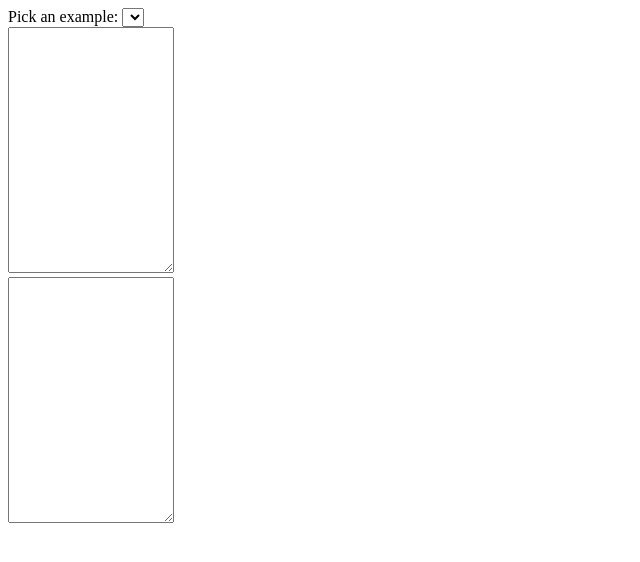
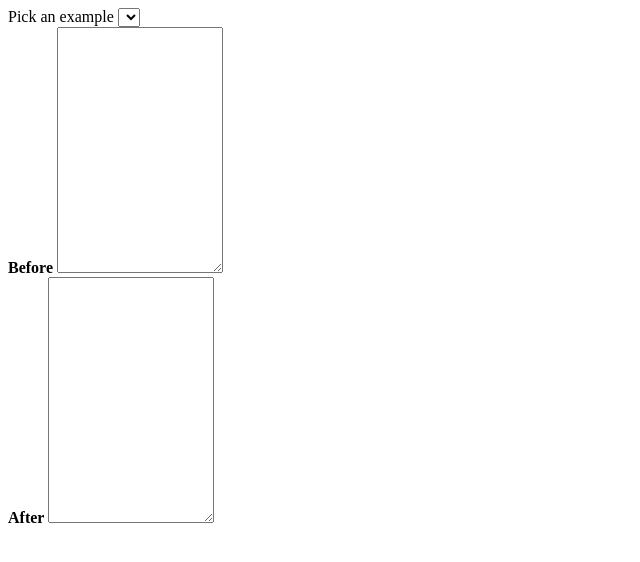
Before and after one commit to Stuk/promise-me, a website: page ui/demo.reel/demo.html in a window 1280 px wide. Shown: the whole page, without its empty margins (0-640 px from the left). Drawn offline with Linux system fonts and the light colour scheme.

Commit message:
Update demo component

```diff
--- a/ui/demo.reel/demo.html
+++ b/ui/demo.reel/demo.html
@@ -52,14 +52,20 @@
     <div data-montage-id="demo" class="Demo">
         <div class="row">
             <label class="span12">
-                Pick an example:
+                Pick an example
                 <select data-montage-id="exampleSelect"></select>
             </label>
         </div>
 
         <div class="row input">
-            <div class="span6"><textarea data-montage-id="before" class="span6" wrap="off"></textarea></div>
-            <div class="span6"><textarea data-montage-id="after" class="span6" wrap="off"></textarea></div>
+            <div class="span6">
+                <strong>Before</strong>
+                <textarea data-montage-id="before" class="span6" wrap="off"></textarea>
+            </div>
+            <div class="span6">
+                <strong>After</strong>
+                <textarea data-montage-id="after" class="span6" wrap="off"></textarea>
+            </div>
         </div>
     </div>
 </body>
```
